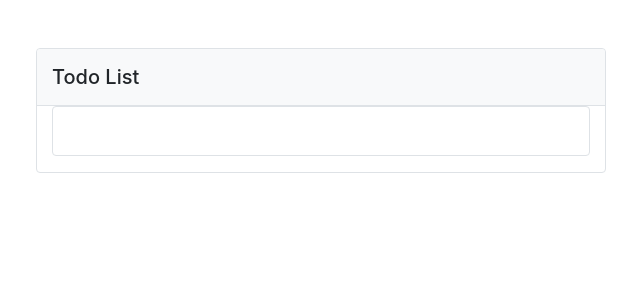
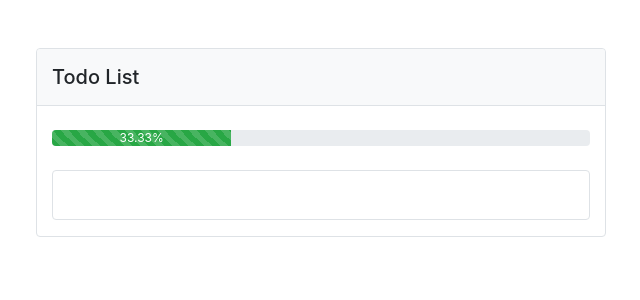
Before and after one commit to Nitropox/nn-todo-list-ts, a React (Create React App) app: page / in a window 1280 px wide. Shown: the top 300 px of the page, without its empty margins (319-959 px from the left). Built offline with nearby package versions, Linux system fonts and the light colour scheme.

Commit message:
Progress bar mock up

```diff
--- a/src/App.tsx
+++ b/src/App.tsx
@@ -17,7 +17,7 @@ const App: React.FC = () => {
               <h5 className="my-3">Todo List</h5>
             </div>
           </header>
-          <ProgressBar />
+          <ProgressBar progress="33.33%" />
           <div className="col border rounded py-4">
             <TodoInput />
             <Tabs />
--- a/src/components/ProgressBar.tsx
+++ b/src/components/ProgressBar.tsx
@@ -1,5 +1,22 @@
 import React from "react";
 
-export const ProgressBar: React.FC = () => {
-  return <div></div>;
+interface ProgressBarProps {
+  progress: string;
+}
+export const ProgressBar: React.FC<ProgressBarProps> = ({ progress }) => {
+  return (
+    <div className="row justify-content-center">
+      <div className="col-md-12">
+        <div className="progress my-4">
+          <div
+            className="progress-bar progress-bar-striped progress-bar-animated bg-success"
+            role="progressbar"
+            style={{ width: progress }}
+          >
+            {progress}
+          </div>
+        </div>
+      </div>
+    </div>
+  );
 };
```
